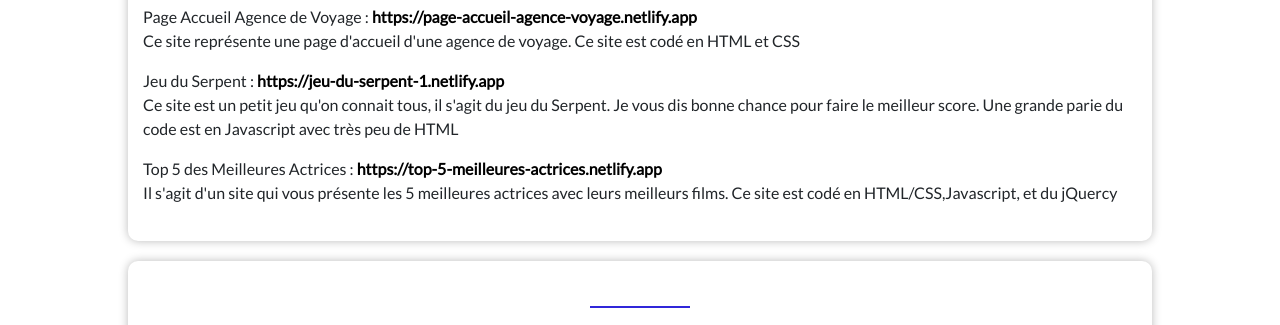
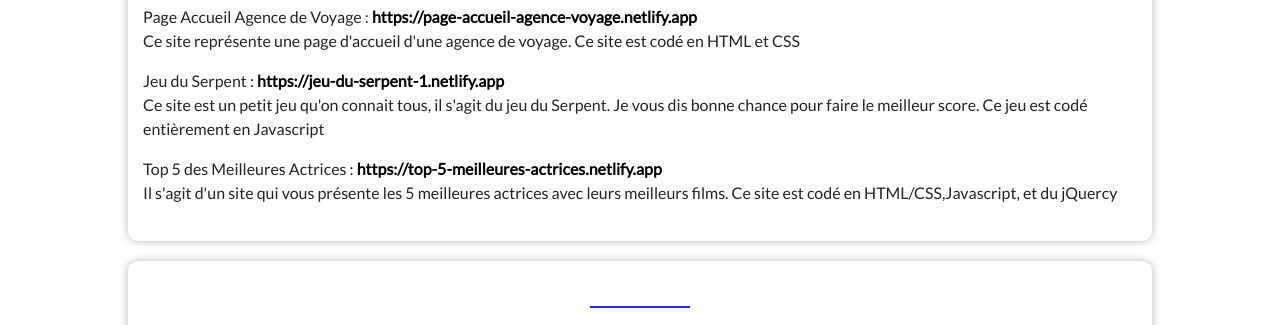
Before and after one commit to Meg76/Mon-CV-Site-Web-, a plain HTML site: page index.html in a window 1280 px wide. Shown: the part 5112-5437 px from the top of the page. Drawn offline with nearby package versions, Linux system fonts and the light colour scheme.

Commit message:
Update index.html

```diff
--- a/index.html
+++ b/index.html
@@ -413,7 +413,7 @@
 
                 <p>Page Accueil Agence de Voyage : <a href="https://page-accueil-agence-voyage.netlify.app" target="_blank">https://page-accueil-agence-voyage.netlify.app</a><br>Ce site représente une page d'accueil d'une agence de voyage. Ce site est codé en HTML et CSS</p>
 
-                <p>Jeu du Serpent : <a href="https://jeu-du-serpent-1.netlify.app" target="_blank">https://jeu-du-serpent-1.netlify.app</a><br>Ce site est un petit jeu qu'on connait tous, il s'agit du jeu du Serpent. Je vous dis bonne chance pour faire le meilleur score. Une grande parie du code est en Javascript avec très peu de HTML</p>
+                <p>Jeu du Serpent : <a href="https://jeu-du-serpent-1.netlify.app" target="_blank">https://jeu-du-serpent-1.netlify.app</a><br>Ce site est un petit jeu qu'on connait tous, il s'agit du jeu du Serpent. Je vous dis bonne chance pour faire le meilleur score. Ce jeu est codé entièrement en Javascript</p>
 
                 <p>Top 5 des Meilleures Actrices : <a href="https://top-5-meilleures-actrices.netlify.app" target="_blank">https://top-5-meilleures-actrices.netlify.app</a><br>Il s'agit d'un site qui vous présente les 5 meilleures actrices avec leurs meilleurs films. Ce site est codé en HTML/CSS,Javascript, et du jQuercy</p>
 
```
